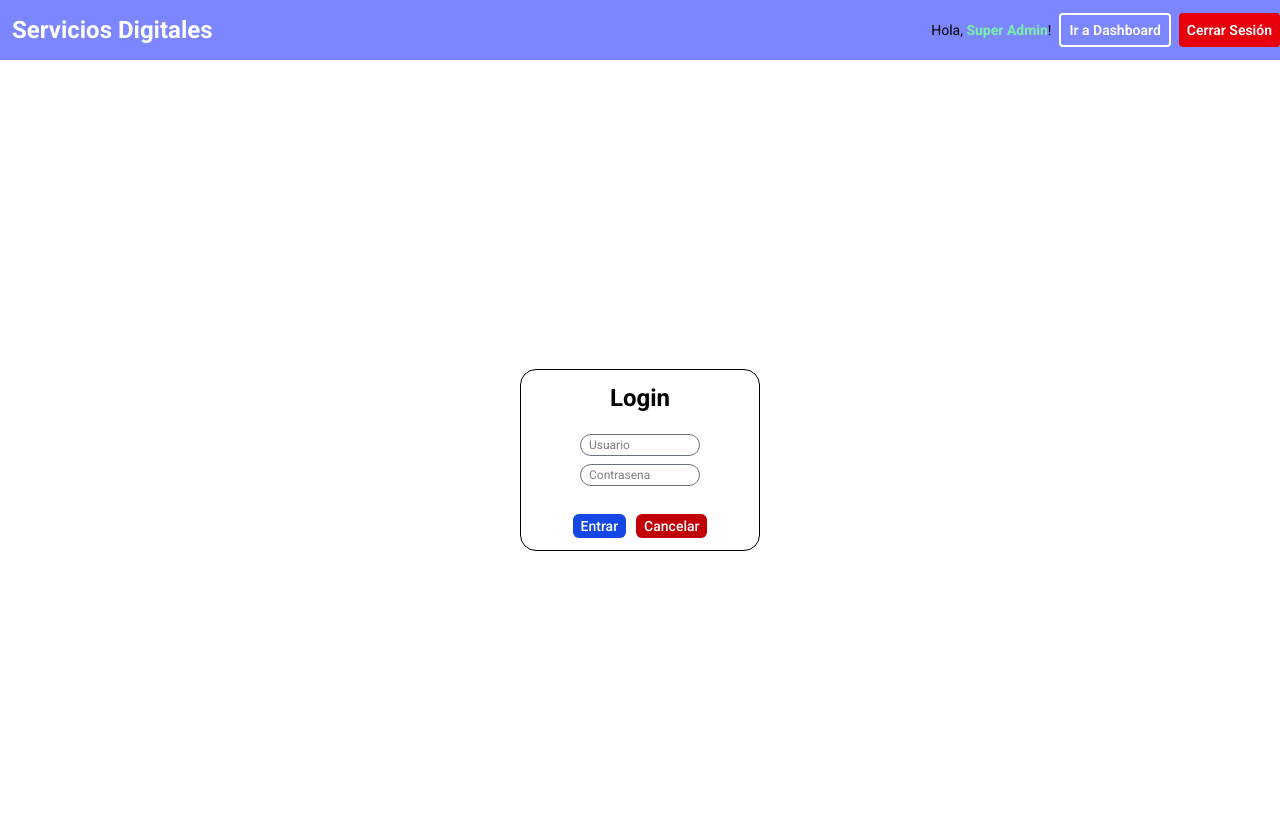
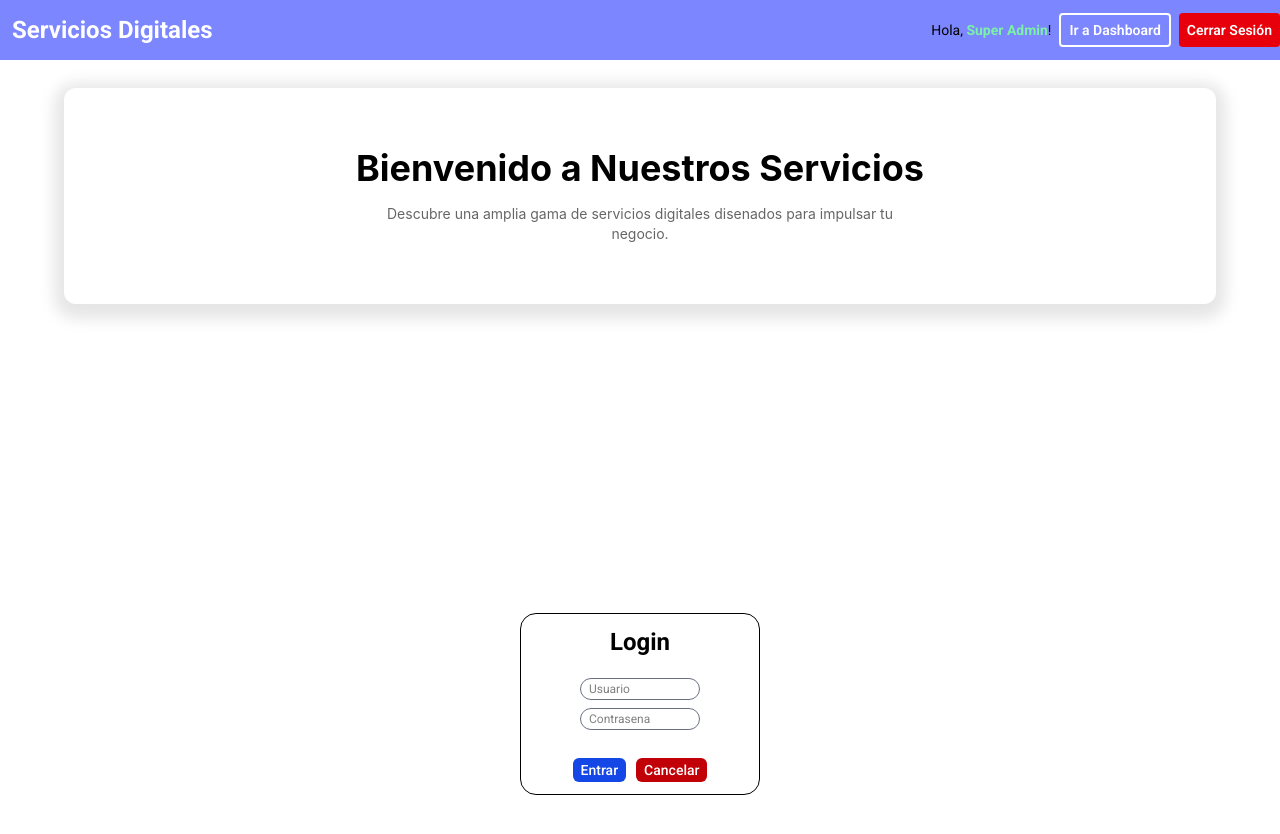
Before and after one commit to vhdezpedro/servicios-app, a React app in the folder frontend/: page / in a window 1280 px wide. Shown: the top 834 px of the page. Built offline with nearby package versions, Linux system fonts and the light colour scheme; the HTML template or start-up script is replaced by a standard one.

Commit message:
Se crea el componente Hero.jsx.

```diff
--- a/frontend/src/App.jsx
+++ b/frontend/src/App.jsx
@@ -1,10 +1,12 @@
 import Header from "./components/Header";
+import Hero from "./components/Hero";
 import Login from "./components/Login";
 
 function App() {
   return (
     <>
       <Header />
+      <Hero />
       <Login />
     </>
   );
--- /dev/null
+++ b/frontend/src/components/Hero.jsx
@@ -0,0 +1,15 @@
+import React from "react";
+
+function Hero() {
+  return (
+    <section className="flex flex-col gap-4 mt-7 py-15 text-center items-center w-9/10 place-self-center shadow-[0px_5px_15px_10px_rgba(0,0,0,0.1)] rounded-xl">
+      <h1 className="text-4xl font-bold">Bienvenido a Nuestros Servicios</h1>
+      <p className="text-sm w-130 opacity-60">
+        Descubre una amplia gama de servicios digitales disenados para impulsar
+        tu negocio.
+      </p>
+    </section>
+  );
+}
+
+export default Hero;
```
